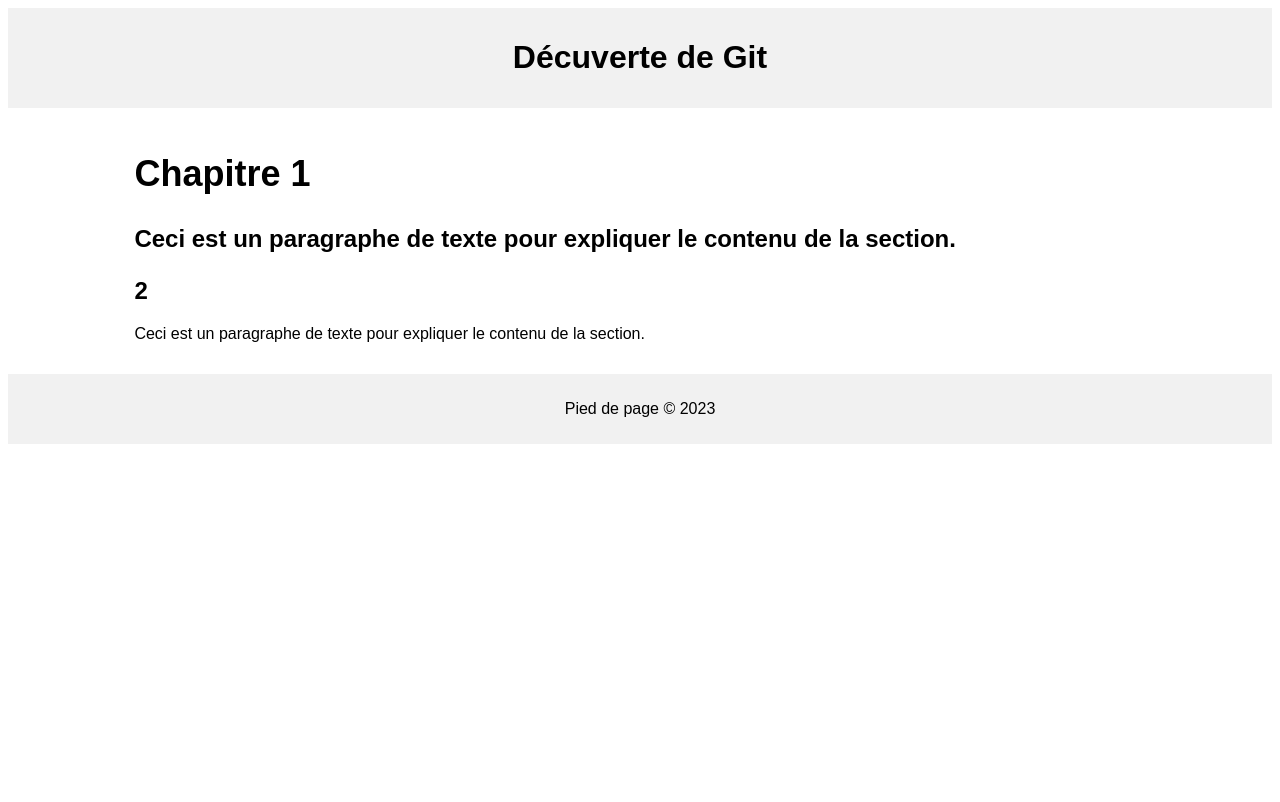
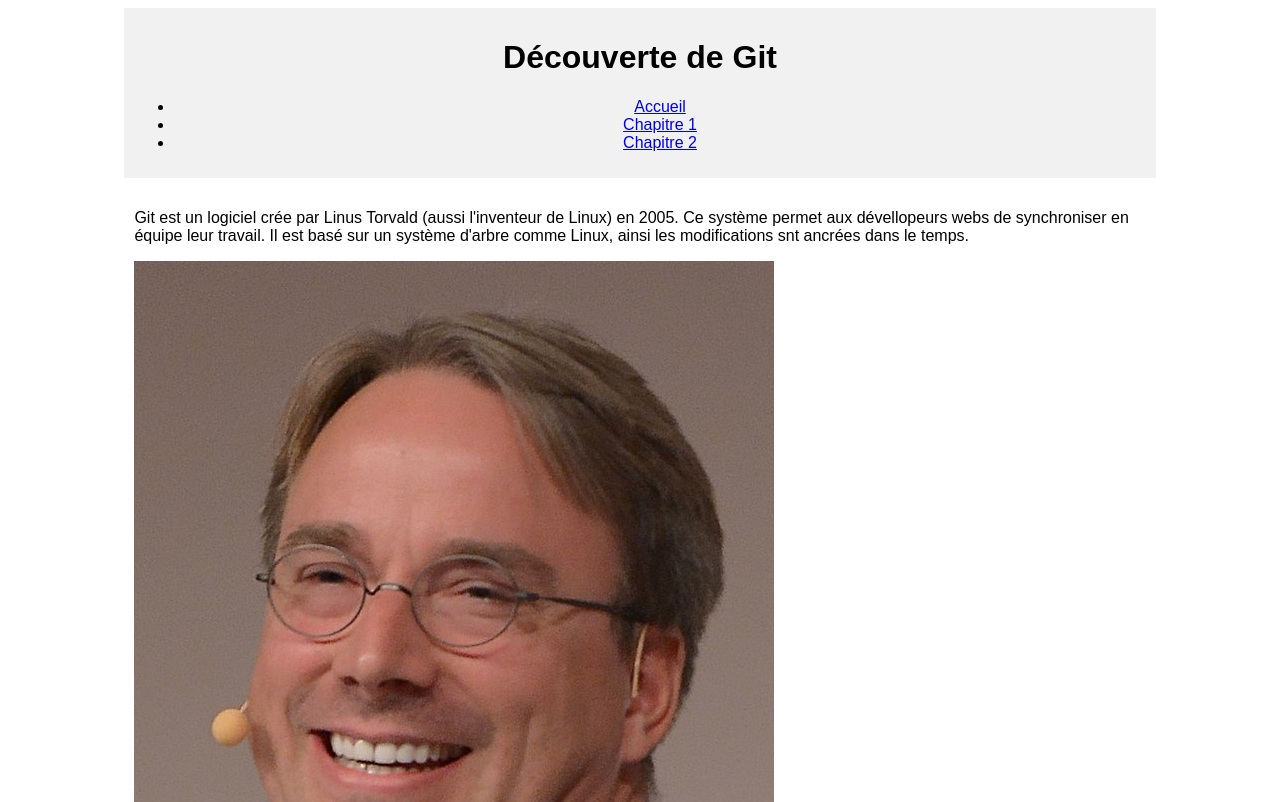
Before and after one commit to GermanBurdin1/site-sur-le-git, a plain HTML site: page public/index.html in a window 1280 px wide. Shown: the top 802 px of the page. Drawn offline with Linux system fonts and the light colour scheme.

Commit message:
page d'accueil

```diff
--- a/public/index.html
+++ b/public/index.html
@@ -1,21 +1,29 @@
 <!DOCTYPE html>
-<html>
+<html lang="fr">
 <head>
     <title>Cours sur Git et GitHub</title>
     <link rel="stylesheet" href="assets/images/css/stye.css">
 </head>
 <body>
-    <header>
-        <h1>Décuverte de Git</h1>
+    <header class="container">
+        <h1>Découverte de Git</h1>
+        <nav class="navbar">
+            <ul>
+                <li><a href="#index.html" title="Accueil">Accueil</a></li>
+                <li><a href="chapitre1.html" target="_blank" title="Chapitre 1">Chapitre 1</a></li>
+                <li><a href="chapitre2.html" target="_blank" title="Chapitre 2">Chapitre 2 </a></li>
+            </ul>
+        </nav>
     </header>
     <main class="container">
-        <h2><a>
-            <h2>Chapitre 1</h2>
-        <p>Ceci est un paragraphe de texte pour expliquer le contenu de la section.</p>
-        <!-- Vous pouvez ajouter plus de contenu ici -->
-        </a> 2</h2>
-        <p>Ceci est un paragraphe de texte pour expliquer le contenu de la section.</p>
-        <!-- Vous pouvez ajouter plus de contenu ici -->
+       <section>
+            <p>
+                Git est un logiciel crée par Linus Torvald (aussi l'inventeur de Linux) en 2005. Ce système permet aux dévellopeurs webs de synchroniser en équipe leur travail. Il est basé sur un système d'arbre comme Linux, ainsi les modifications snt ancrées dans le temps.
+            </p>
+       </section>
+       <section>
+            <img src="assets/images/Linus.jpg" alt="Linus Torvald inventeur de Git et de Linux">
+       </section>
     </main>
     <footer>
         <p>Pied de page © 2023</p>
```
Also changed, not shown: public/chapitre1.html (added, +11 -0 lines), public/chapitre2.html (added).
